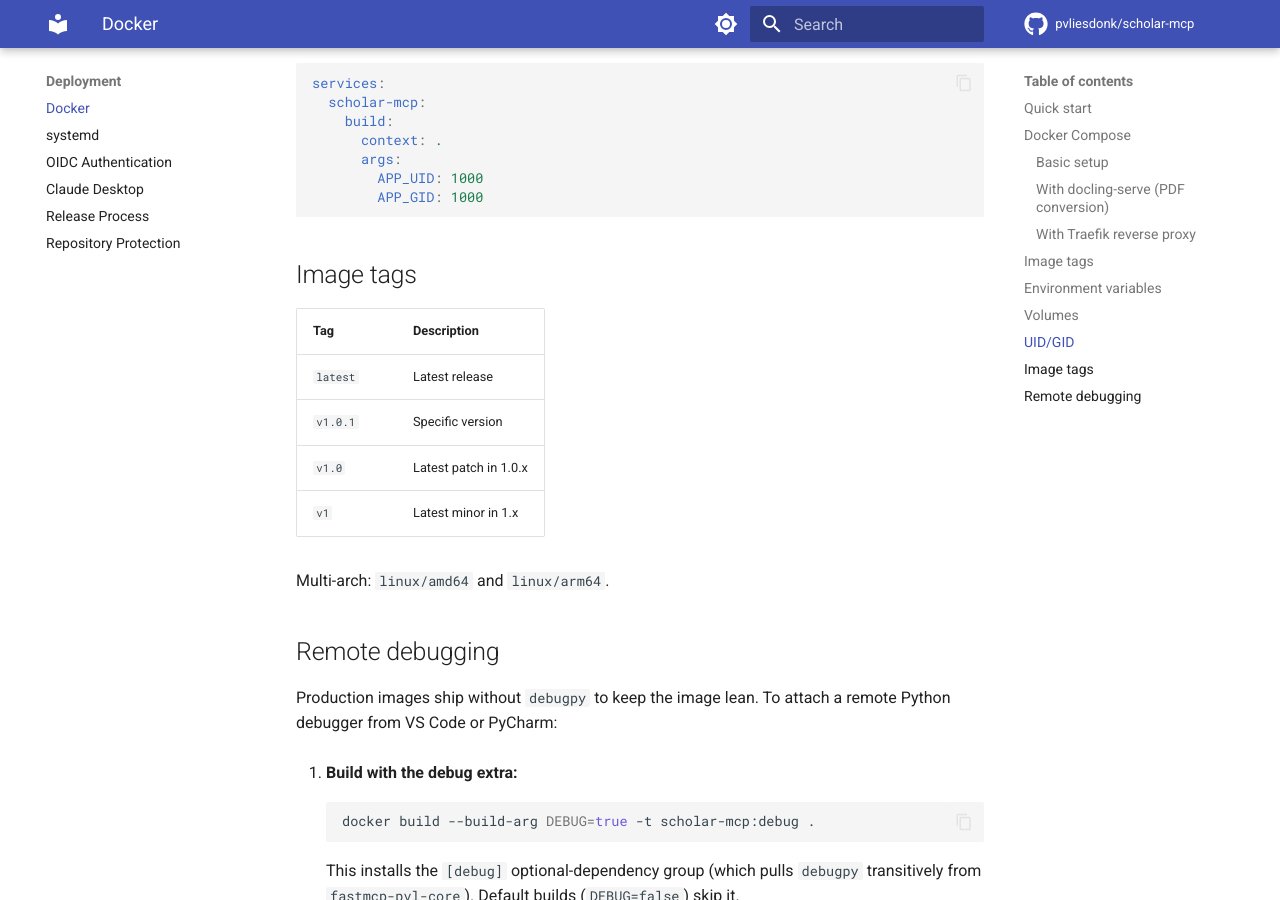
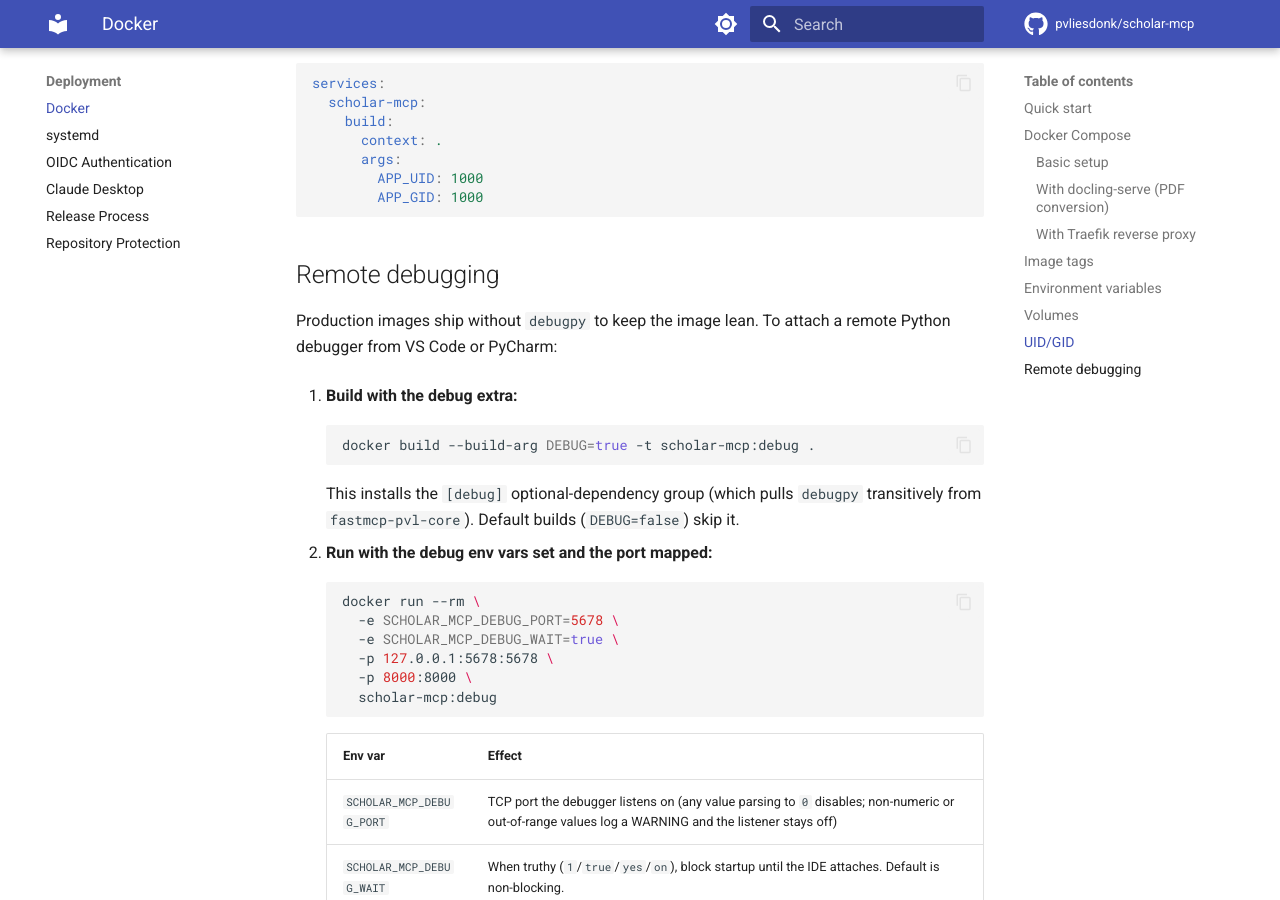
Before and after one commit to pvliesdonk/scholar-mcp, an MkDocs documentation site: the page built from docs/deployment/docker.md, in a window 1280 px wide and 900 px high, scrolled down 3811 px. Built offline with MkDocs 1.6.1 and Material for MkDocs 9.7.7, drawn with Linux system fonts in a browser that asks for light colours; comment, search, counter and statistics services are not loaded; the version menu is left out.

Commit message:
docs: delete the stale duplicate Image tags section in docker.md
Review on #272 caught a duplicate `## Image tags` heading this PR
introduced. main carried one such section; the v4.1.0 render adds the
template's own, so the branch had two.

The surviving template section is the accurate one: it documents `edge`,
the immutable `vX.Y.Z-rc.N` pre-release form, the ordering-awareness rule
that stops an old release branch moving `latest`, and how to read an edge
image's revision label. The deleted section predated all of that -- it
listed only latest/v1.0.1/v1.0/v1 and never mentioned `edge`, which is
precisely the tag this PR steers users toward.

It also sat outside the DOMAIN-DOCKER-EXTRA sentinel, in a template-owned
region, so it is local drift copier will never reconcile on its own -- the
same category as the llmstxt markdown_description removed in #267.

Two concrete defects it caused, both introduced by this PR:

- Duplicate H2 in one page: Python-Markdown gives the plain `#image-tags`
  anchor to the first occurrence only, leaving the second an orphaned
  auto-suffixed anchor nothing links to.
- Contradictory guidance: docs/installation.md now links to
  deployment/docker.md#image-tags and recommends `:edge`, and a reader
  scrolling on would have hit an older table denying `edge` exists.

Nothing is lost. The only fact unique to the deleted section -- multi-arch
linux/amd64 and linux/arm64 -- is already stated in docs/installation.md.

Verified by rebuilding: exactly one `id="image-tags"`, no `image-tags_1`
suffixed anchor, and installation.md's link resolves to it.

Refs #262, refs #259

Co-Authored-By: Claude Opus 5 <noreply@anthropic.com>
Claude-Session: https://claude.ai/code/session_01XoyYGo6dMe8giPd7gHZw5d

````diff
--- a/docs/deployment/docker.md
+++ b/docs/deployment/docker.md
@@ -147,17 +147,6 @@ services:
         APP_GID: 1000
 ```
 
-## Image tags
-
-| Tag | Description |
-|---|---|
-| `latest` | Latest release |
-| `v1.0.1` | Specific version |
-| `v1.0` | Latest patch in 1.0.x |
-| `v1` | Latest minor in 1.x |
-
-Multi-arch: `linux/amd64` and `linux/arm64`.
-
 ## Remote debugging
 
 Production images ship without `debugpy` to keep the image lean. To attach a remote Python debugger from VS Code or PyCharm:
````
